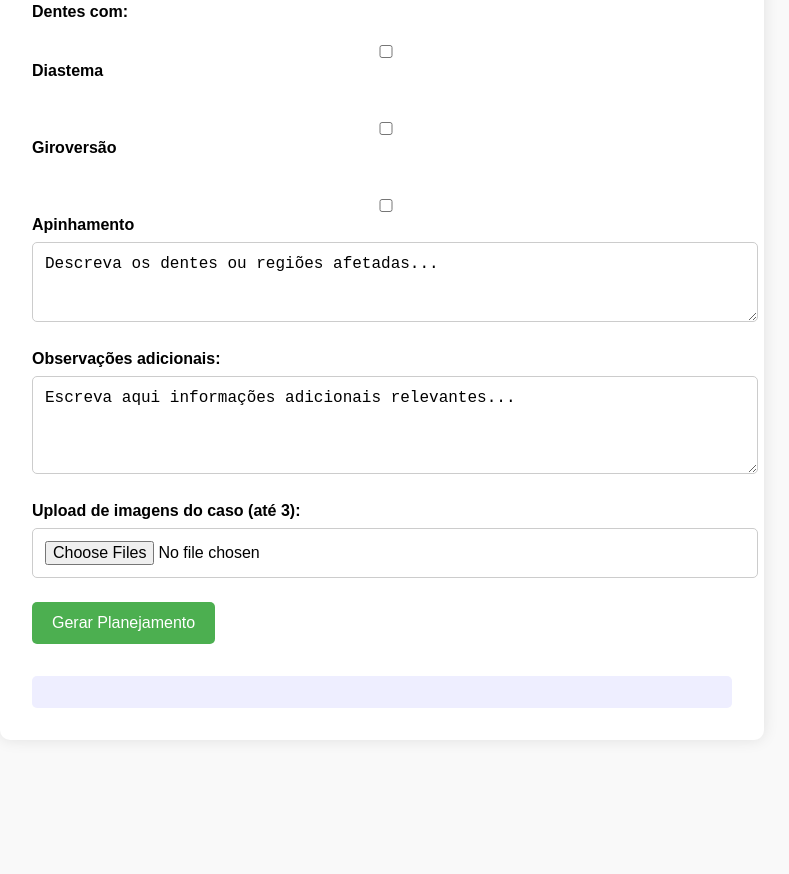
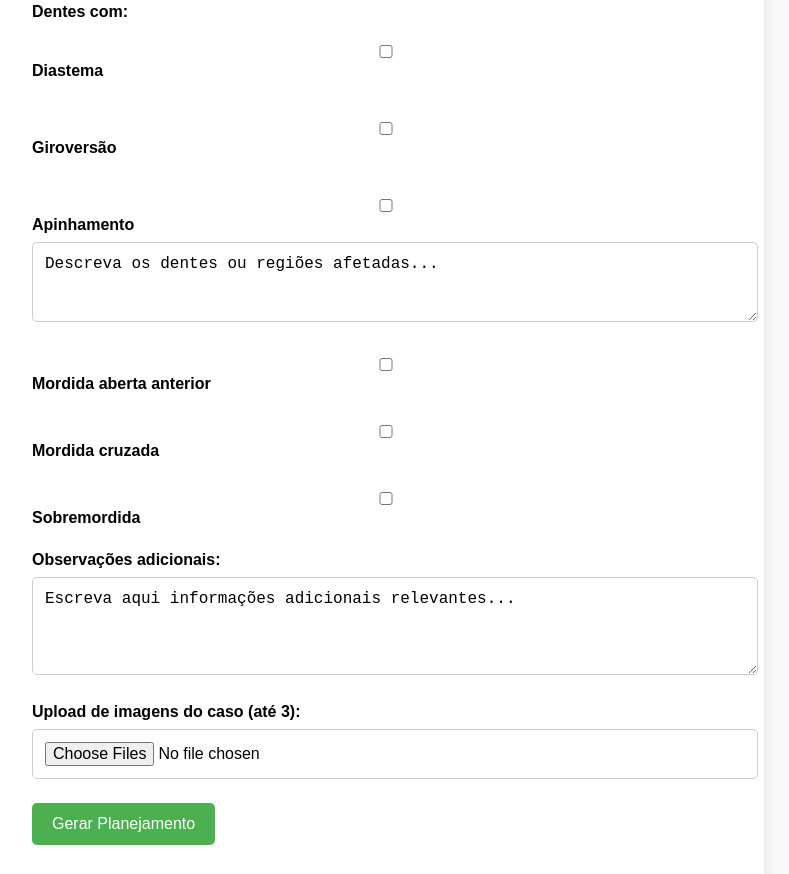
Before and after one commit to robertaheld/-clearway-ai, a website: page index.html in a window 1280 px wide. Shown: the part 654-1528 px from the top of the page, without its empty margins (258-1047 px from the left). Before the commit the page ends 1434 px from the top, so only its background shows below. Drawn offline with Linux system fonts and the light colour scheme.

Commit message:
Update index.html

```diff
--- a/index.html
+++ b/index.html
@@ -67,6 +67,39 @@
     </div>
 
     <div class="group">
+      <label><input type="checkbox" id="aberta"> <span data-pt="Mordida aberta anterior" data-en="Anterior open bite" data-es="Mordida abierta anterior">Mordida aberta anterior</span></label>
+      <div id="abertaOpcoes" class="condicional" style="display:none;">
+        <label><input type="checkbox" value="intruir anterior"> <span data-pt="Intruir anterior" data-en="Intrude anterior" data-es="Intruir anterior">Intruir anterior</span></label><br>
+        <label><input type="checkbox" value="extruir posterior"> <span data-pt="Extruir posterior" data-en="Extrude posterior" data-es="Extruir posterior">Extruir posterior</span></label><br>
+        <label><input type="checkbox" value="ambos"> <span data-pt="Ambos" data-en="Both" data-es="Ambos">Ambos</span></label>
+      </div>
+    </div>
+
+    <div class="group">
+      <label><input type="checkbox" id="cruzada"> <span data-pt="Mordida cruzada" data-en="Crossbite" data-es="Mordida cruzada">Mordida cruzada</span></label>
+      <div id="cruzadaOpcoes" class="condicional" style="display:none;">
+        <label><input type="checkbox" value="expandir arco cruzado"> <span data-pt="Expandir arco cruzado" data-en="Expand crossbite arch" data-es="Expandir arco cruzado">Expandir arco cruzado</span></label><br>
+        <label><input type="checkbox" value="contrair arco oposto"> <span data-pt="Contrair arco oposto" data-en="Contract opposite arch" data-es="Contraer arco opuesto">Contrair arco oposto</span></label><br>
+        <label><input type="checkbox" value="ambos"> <span data-pt="Ambos" data-en="Both" data-es="Ambos">Ambos</span></label>
+      </div>
+    </div>
+
+    <div class="group">
+      <label><input type="checkbox" id="sobremordida"> <span data-pt="Sobremordida" data-en="Overbite" data-es="Sobremordida">Sobremordida</span></label>
+      <div id="sobremordidaOpcoes" class="condicional" style="display:none;">
+        <label data-pt="Correção:" data-en="Correction:" data-es="Corrección:">Correção:</label><br>
+        <label><input type="radio" name="sobrecorr" value="intruir anterior"> <span data-pt="Intruir anterior" data-en="Intrude anterior" data-es="Intruir anterior">Intruir anterior</span></label>
+        <label><input type="radio" name="sobrecorr" value="extruir posterior"> <span data-pt="Extruir posterior" data-en="Extrude posterior" data-es="Extruir posterior">Extruir posterior</span></label>
+        <label><input type="radio" name="sobrecorr" value="ambos"> <span data-pt="Ambos" data-en="Both" data-es="Ambos">Ambos</span></label>
+        <br><label data-pt="Localização:" data-en="Location:" data-es="Ubicación:">Localização:</label><br>
+        <label><input type="radio" name="local" value="superior"> <span data-pt="Maxila" data-en="Maxilla" data-es="Maxilar superior">Maxila</span></label>
+        <label><input type="radio" name="local" value="inferior"> <span data-pt="Mandíbula" data-en="Mandible" data-es="Mandíbula">Mandíbula</span></label>
+        <label><input type="radio" name="local" value="ambos"> <span data-pt="Ambos" data-en="Both" data-es="Ambos">Ambos</span></label>
+        <textarea id="sobremordidaDetalhe" rows="2" data-pt="Escreva detalhes da sobremordida..." data-en="Describe overbite details..." data-es="Describa detalles de sobremordida..." placeholder="Escreva detalhes da sobremordida..."></textarea>
+      </div>
+    </div>
+
+    <div class="group">
       <label data-pt="Observações adicionais:" data-en="Additional notes:" data-es="Observaciones adicionales:">Observações adicionais:</label>
       <textarea id="observacoes" rows="4" data-pt="Escreva aqui informações adicionais relevantes..." data-en="Write relevant additional information here..." data-es="Escriba información adicional relevante aquí..." placeholder="Escreva aqui informações adicionais relevantes..."></textarea>
     </div>
```
